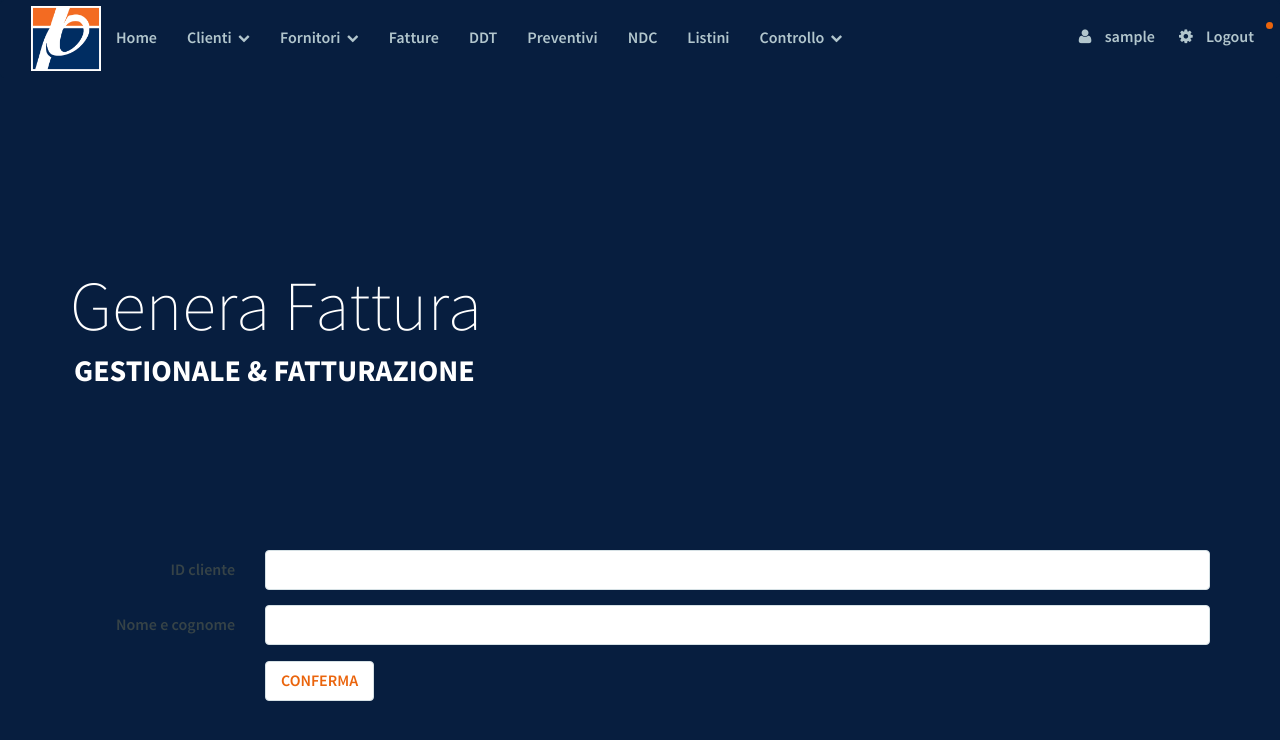
After one commit to danieleX/proges, a PHP site: page /function/agg_fattura.php in a window 1280 px wide. The commit adds this page. Shown: the top 740 px of the page. Run offline with PHP 8.4, Linux system fonts and the light colour scheme; the visitor is signed in with stand-in values (Sample User, id 1); some libraries are stand-ins or nearby versions.

Commit message:
Il JSON dei clienti è impostato correttamente; agg_fattura.php presentava un session_start di troppo Agg_fattura.php ora selezione un cliente dalla tabella cliente ma presenta un difetto: Nome e cognome restituiscono correttamente l'id del cliente ma non viceversa.

```diff
--- /dev/null
+++ b/function/agg_fattura.php
@@ -0,0 +1,82 @@
+<!DOCTYPE html>
+
+<html lang="it">
+<head>
+    <!-- blu #071E3F arancione #EA640C -->
+    <meta charset="utf-8">
+    <title>Lista Fornitori - Gestionale Provenzano</title>
+    <meta name="description" content="Gestionale per etichettificio Provenzano"/>
+    <meta name="viewport" content="width=device-width, initial-scale=1.0, maximum-scale=1.0">
+
+    <?php include_once("../template/parrot/style.php") // Carica gli stili del tema in uso ?>
+
+    <!-- HTML5 shim, for IE6-8 support of HTML5 elements. All other JS at the end of file. -->
+    <!--[if lt IE 9]>
+    <script src="js/html5shiv.js"></script>
+    <![endif]-->
+
+    <?php include_once("session.php"); ?>
+    <style>
+        .autocomplete-suggestions {color: #000000}
+        .autocomplete-suggestions { border: 1px solid #999; background: #FFF; overflow: auto; }
+        .autocomplete-suggestion { padding: 2px 5px; white-space: nowrap; overflow: hidden; }
+        .autocomplete-selected { background: #F0F0F0; }
+        .autocomplete-suggestions strong { font-weight: normal; color: #3399FF; }
+        .autocomplete-group { padding: 2px 5px; }
+        .autocomplete-group strong { display: block; border-bottom: 1px solid #000; }
+    </style>
+</head>
+<body>
+<!-- #### Navbars #### -->
+<?php include_once("../template/parrot/navbar.php") ?>
+
+<div class="masthead">
+    <div class="masthead-title">
+        <div class="container">
+            Genera Fattura
+            <small>Gestionale & Fatturazione</small>
+        </div>
+    </div>
+</div>
+
+<div class="container">
+    <form class="form-horizontal" method="post" action="#">
+        <div class="form-group">
+            <label class="col-sm-2 control-label">ID cliente</label>
+            <div class="col-sm-10">
+                <input id="idCliente" type="number" name="idcliente" class="idCliente form-control">
+            </div>
+        </div>
+        <div class="form-group">
+            <label class="col-sm-2 control-label">Nome e cognome</label>
+            <div class="col-sm-10">
+                <input id="nomeCognome" type="text" class="idCliente form-control">
+            </div>
+        </div>
+        <div class="form-group">
+            <div class="col-sm-offset-2 col-sm-10">
+                <button type="submit" class="btn btn-default">Conferma</button>
+            </div>
+        </div>
+    </form>
+</div>
+
+<?php include_once("../template/parrot/foot.php") ?>
+<script>
+    $('.idCliente').devbridgeAutocomplete({
+        dataType: "json",
+        paramName: "check",
+        serviceUrl: 'get_clienti.php',
+        formatResult: function(suggestion, currentValue){
+            return suggestion.value + ' - ' +suggestion.data.cognome+' '+suggestion.data.nome;
+        },
+        onSelect: function (suggestion) {
+            $("#idCliente")
+                .val(suggestion.value);
+            $("#nomeCognome").val(suggestion.data.nome + " " + suggestion.data.cognome);
+        }
+    });
+</script>
+
+</body>
+</html>
--- a/function/agg_fornitore.php
+++ b/function/agg_fornitore.php
@@ -1,6 +1,5 @@
 <?php
    include("../DB/config.php");
-   session_start();
 
    if($_SERVER["REQUEST_METHOD"] == "POST") {
 
@@ -83,6 +82,7 @@ if ($conndb->query($sql_gen) === TRUE) {
         h3, h4 {
             color: #EA640C;
         }
+
     </style>
 
 </head>
```
Also changed, not shown: function/get_clienti.php (+20 -19 lines).
